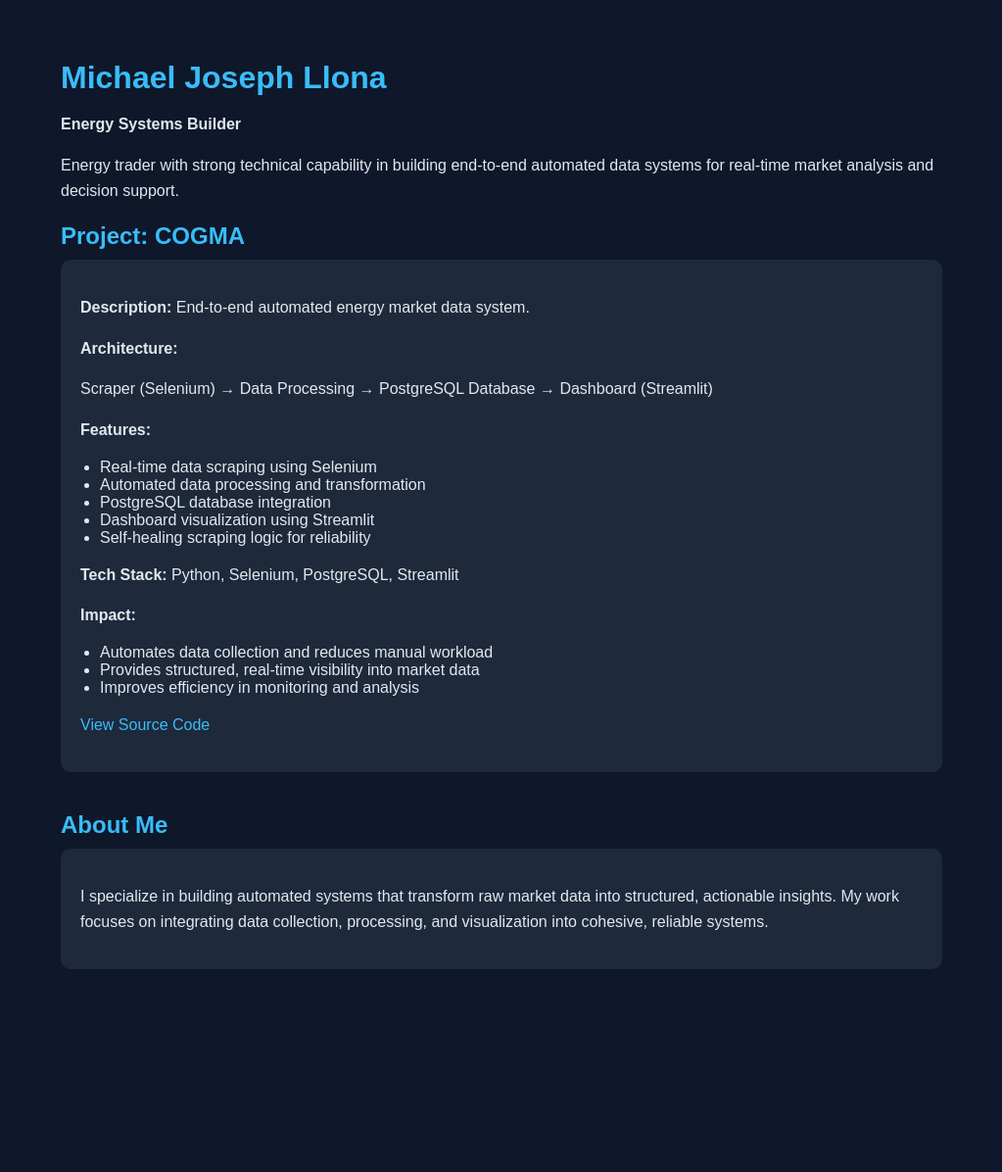
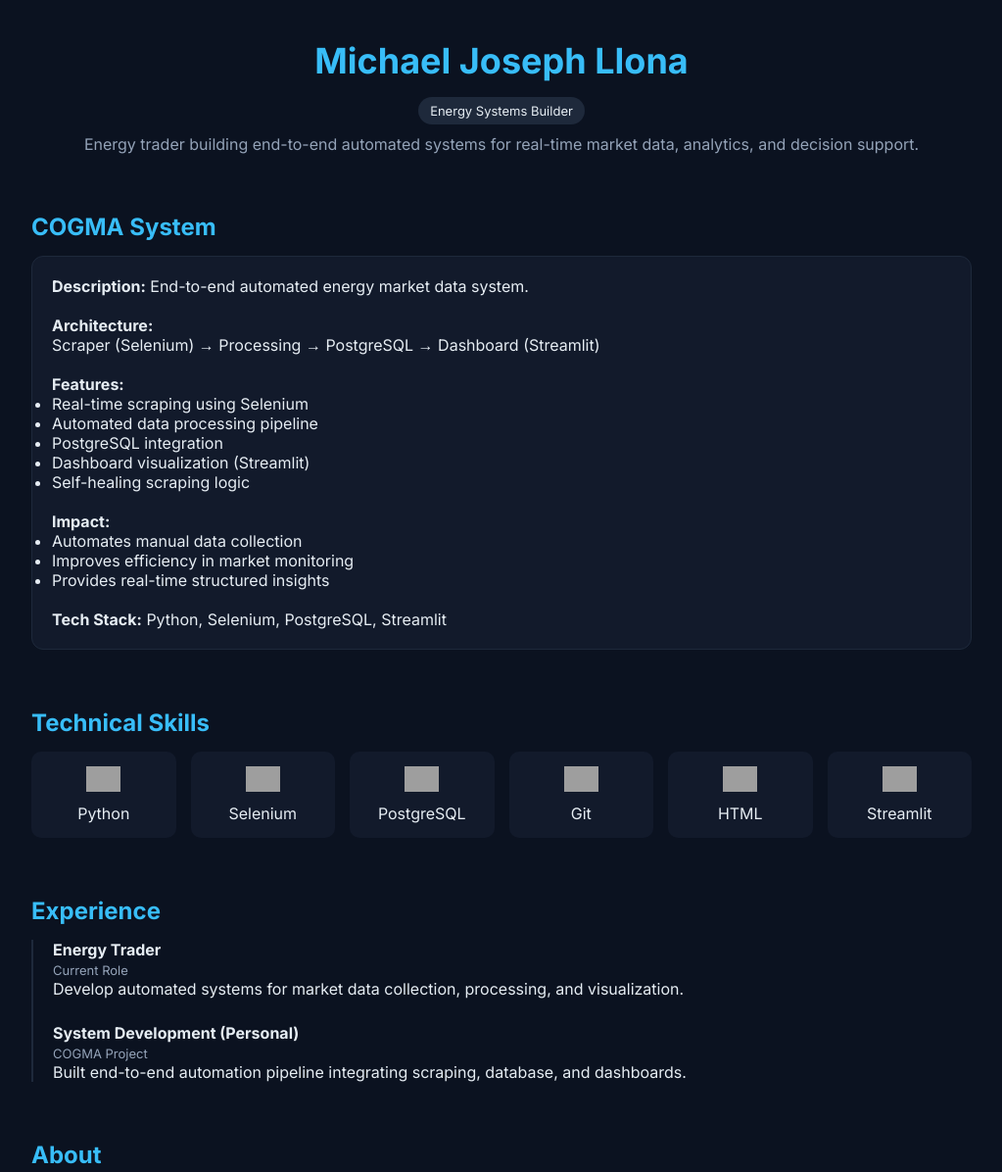
Before and after one commit to RhysXD123/Portfolio, a plain HTML site: page index.html in a window 1280 px wide. Shown: the top 1196 px of the page at 98% size, without its empty margins (128-1151 px from the left). Before the commit the page ends 1069 px from the top, so only its background shows below. Drawn offline with Linux system fonts and the light colour scheme; grey boxes are pictures that could not be loaded.

Commit message:
Update index.html

```diff
--- a/index.html
+++ b/index.html
@@ -2,47 +2,143 @@
 <html lang="en">
 <head>
 <meta charset="UTF-8">
+<meta name="viewport" content="width=device-width, initial-scale=1.0">
 <title>Michael Joseph Llona | Energy Systems Builder</title>
+
+<link href="https://fonts.googleapis.com/css2?family=Inter:wght@300;400;600;700&display=swap" rel="stylesheet">
+
 <style>
+:root {
+    --bg: #0b1220;
+    --card: #121a2b;
+    --accent: #38bdf8;
+    --text: #e6edf3;
+    --muted: #94a3b8;
+}
+
+* {
+    margin: 0;
+    padding: 0;
+    box-sizing: border-box;
+    font-family: 'Inter', sans-serif;
+}
+
 body {
-            font-family: Arial, sans-serif;
-            margin: 0;
-            background: #0f172a;
-            color: #e2e8f0;
+    background: var(--bg);
+    color: var(--text);
 }
+
+/* Layout */
 .container {
-            max-width: 900px;
+    max-width: 1000px;
     margin: auto;
     padding: 40px 20px;
 }
-        h1 {
-            color: #38bdf8;
-            margin-bottom: 10px;
+
+/* Hero */
+.hero {
+    text-align: center;
+    margin-bottom: 60px;
 }
-        h2 {
-            color: #38bdf8;
-            margin-bottom: 10px;
+
+.hero h1 {
+    font-size: 36px;
+    color: var(--accent);
 }
-        p {
-            line-height: 1.6;
+
+.hero p {
+    color: var(--muted);
+    margin-top: 10px;
+    font-size: 16px;
 }
+
+.hero .tag {
+    display: inline-block;
+    margin-top: 15px;
+    padding: 6px 12px;
+    background: #1e293b;
+    border-radius: 20px;
+    font-size: 13px;
+}
+
+/* Sections */
 .section {
-            margin-bottom: 40px;
+    margin-bottom: 60px;
 }
+
+.section h2 {
+    color: var(--accent);
+    margin-bottom: 15px;
+}
+
+/* Cards */
 .card {
+    background: var(--card);
+    padding: 20px;
+    border-radius: 12px;
+    border: 1px solid #1e293b;
+}
+
+/* Grid */
+.grid {
+    display: grid;
+    gap: 20px;
+}
+
+.grid-2 {
+    grid-template-columns: repeat(auto-fit, minmax(300px, 1fr));
+}
+
+/* Skills */
+.skills {
+    display: grid;
+    grid-template-columns: repeat(auto-fit, minmax(110px, 1fr));
+    gap: 15px;
+}
+
+.skill {
+    background: var(--card);
+    padding: 15px;
+    border-radius: 10px;
+    text-align: center;
+    transition: 0.2s;
+}
+
+.skill:hover {
+    transform: translateY(-4px);
     background: #1e293b;
-            padding: 20px;
-            border-radius: 10px;
 }
-        ul {
+
+.skill img {
+    width: 35px;
+    margin-bottom: 8px;
+}
+
+/* Timeline */
+.timeline {
+    border-left: 2px solid #1e293b;
     padding-left: 20px;
 }
-        a {
-            color: #38bdf8;
-            text-decoration: none;
+
+.timeline-item {
+    margin-bottom: 25px;
 }
-        a:hover {
-            text-decoration: underline;
+
+.timeline-item h3 {
+    font-size: 16px;
+}
+
+.timeline-item span {
+    font-size: 13px;
+    color: var(--muted);
+}
+
+/* Footer */
+.footer {
+    text-align: center;
+    margin-top: 60px;
+    color: var(--muted);
+    font-size: 13px;
 }
 </style>
 </head>
@@ -51,57 +147,124 @@
 
 <div class="container">
 
+<!-- HERO -->
+<div class="hero">
     <h1>Michael Joseph Llona</h1>
-    <p><b>Energy Systems Builder</b></p>
+    <div class="tag">Energy Systems Builder</div>
     <p>
-        Energy trader with strong technical capability in building end-to-end automated data systems
-        for real-time market analysis and decision support.
+        Energy trader building end-to-end automated systems for real-time market data,
+        analytics, and decision support.
     </p>
+</div>
 
+<!-- PROJECT -->
 <div class="section">
-        <h2>Project: COGMA</h2>
+    <h2>COGMA System</h2>
+
     <div class="card">
-
-            <p><b>Description:</b> End-to-end automated energy market data system.</p>
+        <p><b>Description:</b> End-to-end automated energy market data system.</p><br>
 
         <p><b>Architecture:</b></p>
-            <p>
-                Scraper (Selenium) → Data Processing → PostgreSQL Database → Dashboard (Streamlit)
-            </p>
+        <p>Scraper (Selenium) → Processing → PostgreSQL → Dashboard (Streamlit)</p><br>
 
         <p><b>Features:</b></p>
         <ul>
-                <li>Real-time data scraping using Selenium</li>
-                <li>Automated data processing and transformation</li>
-                <li>PostgreSQL database integration</li>
-                <li>Dashboard visualization using Streamlit</li>
-                <li>Self-healing scraping logic for reliability</li>
-            </ul>
-
-            <p><b>Tech Stack:</b> Python, Selenium, PostgreSQL, Streamlit</p>
+            <li>Real-time scraping using Selenium</li>
+            <li>Automated data processing pipeline</li>
+            <li>PostgreSQL integration</li>
+            <li>Dashboard visualization (Streamlit)</li>
+            <li>Self-healing scraping logic</li>
+        </ul><br>
 
         <p><b>Impact:</b></p>
         <ul>
-                <li>Automates data collection and reduces manual workload</li>
-                <li>Provides structured, real-time visibility into market data</li>
-                <li>Improves efficiency in monitoring and analysis</li>
-            </ul>
+            <li>Automates manual data collection</li>
+            <li>Improves efficiency in market monitoring</li>
+            <li>Provides real-time structured insights</li>
+        </ul><br>
 
-            <!-- Replace with your actual GitHub link -->
-            <p><a href="https://github.com/yourusername">View Source Code</a></p>
+        <p><b>Tech Stack:</b> Python, Selenium, PostgreSQL, Streamlit</p>
+    </div>
+</div>
+
+<!-- SKILLS -->
+<div class="section">
+    <h2>Technical Skills</h2>
+
+    <div class="skills">
+        <div class="skill">
+            <img src="https://cdn.jsdelivr.net/gh/devicons/devicon/icons/python/python-original.svg">
+            <p>Python</p>
+        </div>
+
+        <div class="skill">
+            <img src="https://cdn.jsdelivr.net/gh/devicons/devicon/icons/selenium/selenium-original.svg">
+            <p>Selenium</p>
+        </div>
+
+        <div class="skill">
+            <img src="https://cdn.jsdelivr.net/gh/devicons/devicon/icons/postgresql/postgresql-original.svg">
+            <p>PostgreSQL</p>
+        </div>
+
+        <div class="skill">
+            <img src="https://cdn.jsdelivr.net/gh/devicons/devicon/icons/github/github-original.svg">
+            <p>Git</p>
+        </div>
+
+        <div class="skill">
+            <img src="https://cdn.jsdelivr.net/gh/devicons/devicon/icons/html5/html5-original.svg">
+            <p>HTML</p>
+        </div>
+
+        <div class="skill">
+            <img src="https://streamlit.io/images/brand/streamlit-logo-secondary-colormark-darktext.svg">
+            <p>Streamlit</p>
+        </div>
+    </div>
+</div>
+
+<!-- EXPERIENCE -->
+<div class="section">
+    <h2>Experience</h2>
+
+    <div class="timeline">
+
+        <div class="timeline-item">
+            <h3>Energy Trader</h3>
+            <span>Current Role</span>
+            <p>
+                Develop automated systems for market data collection, processing, and visualization.
+            </p>
+        </div>
+
+        <div class="timeline-item">
+            <h3>System Development (Personal)</h3>
+            <span>COGMA Project</span>
+            <p>
+                Built end-to-end automation pipeline integrating scraping, database, and dashboards.
+            </p>
+        </div>
 
     </div>
 </div>
 
+<!-- ABOUT -->
 <div class="section">
-        <h2>About Me</h2>
+    <h2>About</h2>
+
     <div class="card">
         <p>
             I specialize in building automated systems that transform raw market data into structured,
-                actionable insights. My work focuses on integrating data collection, processing, and
-                visualization into cohesive, reliable systems.
+            actionable insights. My focus is on integrating data collection, processing, and visualization
+            into reliable, production-ready workflows.
         </p>
     </div>
+</div>
+
+<!-- FOOTER -->
+<div class="footer">
+    Michael Joseph Llona • Portfolio
 </div>
 
 </div>
```
Lines whose indentation alone changed are shown as unchanged.
